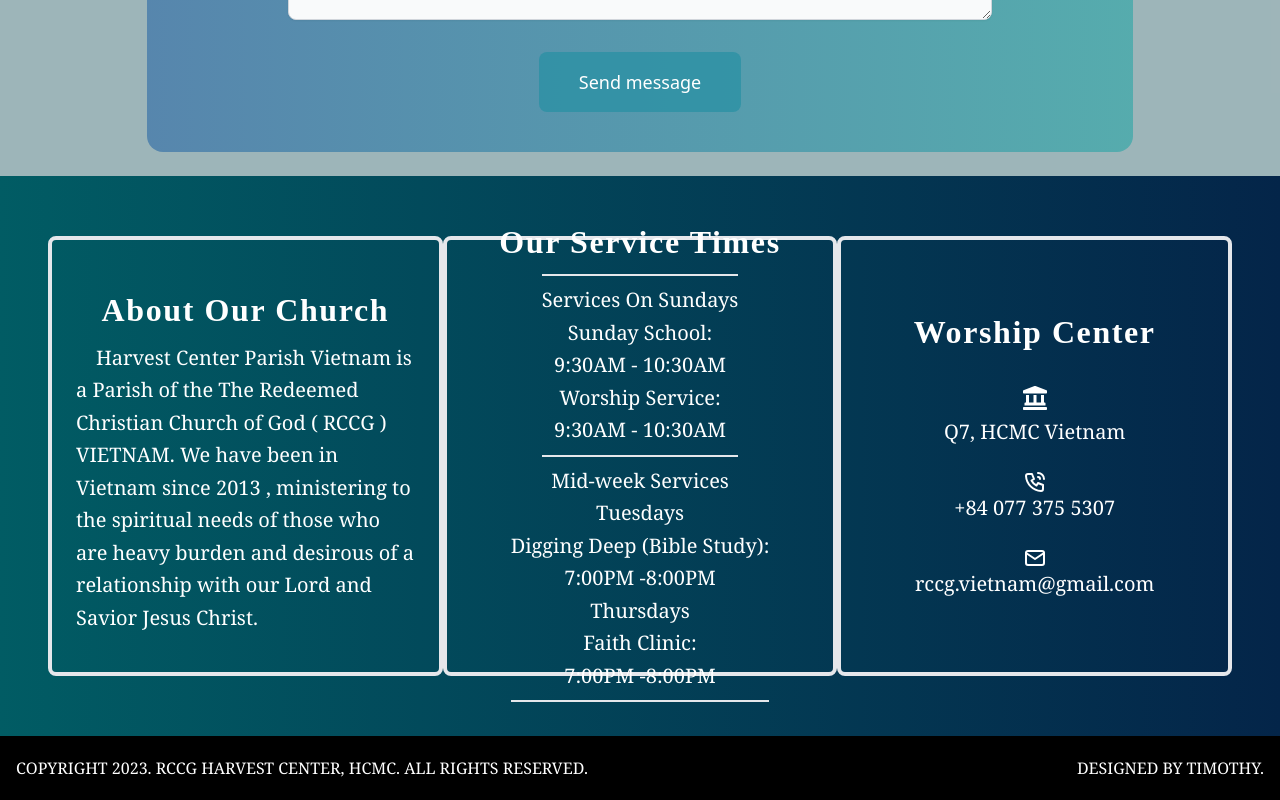
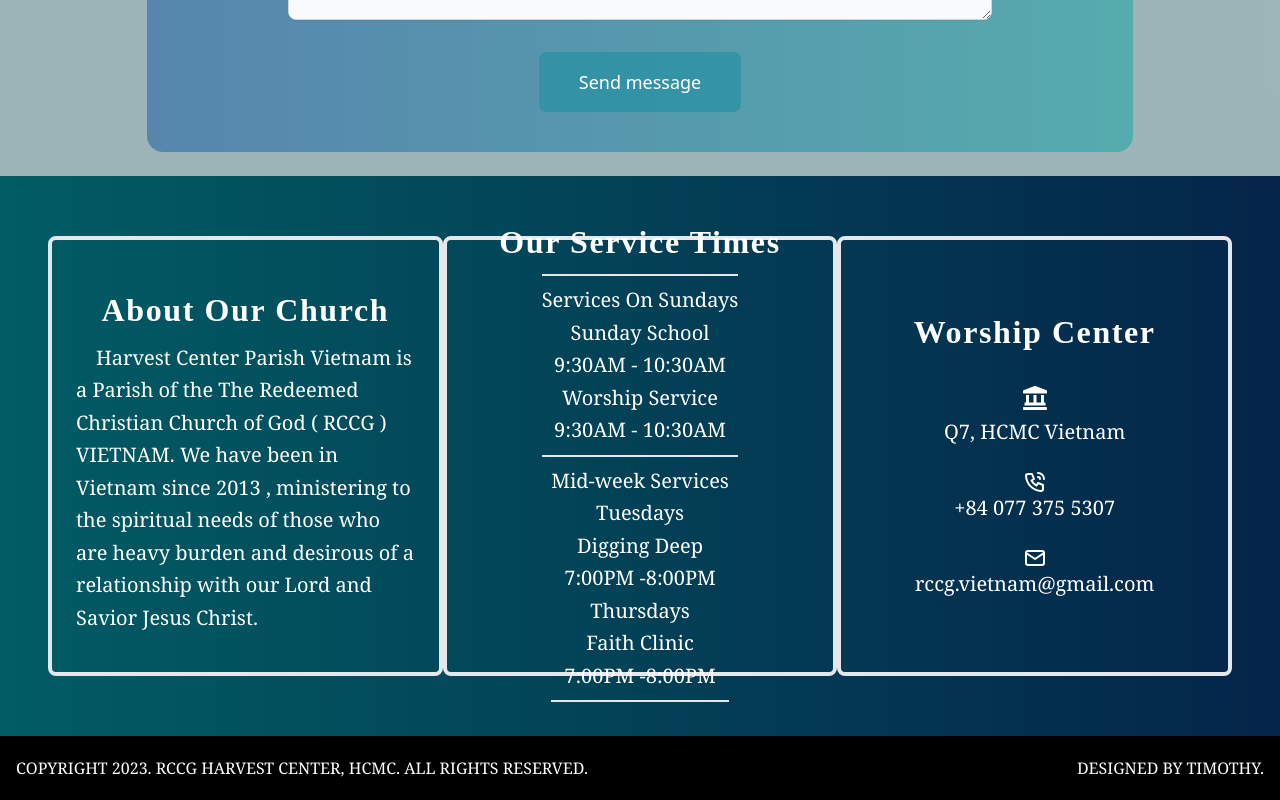
Before and after one commit to TimyBen/rccg-vietnam, a React (Create React App) app: page / in a window 1280 px wide. Shown: the part 1686-2486 px from the top of the page. Built offline with nearby package versions, Linux system fonts and the light colour scheme.

Commit message:
website fix

```diff
--- a/src/components/brief.js
+++ b/src/components/brief.js
@@ -11,20 +11,20 @@
       <div className="w-full">
         <div className="w-full min-h-[35rem] flex max-[420px]:flex-col max-lg:flex-col justify-between bg-gradient-to-r from-[#015c64] to-[#042549] items-center py-12 px-12 text-white ">
           <div className="w-[25rem] border-4 h-[55vh] p-6  hover:bg-[#1e4b55a9] ease-linear transform transition duration-500 rounded-lg flex justify-center items-center flex-col">
-            <h1 className="font-climate font-semibold text-[2rem] text-center leading-loose tracking-wider max-[420px]:text-xl">About Our Church</h1>
+            <h1 className="font-climate font-semibold text-[2rem] text-center leading-loose tracking-wider max-[420px]:text-2xl">About Our Church</h1>
             <p className="font-serif text-left indent-5 text-xl leading-relaxed max-[420px]:text-lg">Harvest Center Parish Vietnam is a Parish of the The Redeemed Christian Church of God ( RCCG ) VIETNAM. We have been in Vietnam since 2013 , ministering to the spiritual needs of those who are heavy burden and desirous of a relationship with our Lord and Savior Jesus Christ.</p>
           </div>
           <div className="w-[25rem] border-4 h-[55vh] p-6 hover:bg-[#1b3850c8] ease-linear transform  transition duration-500 rounded-lg flex justify-center items-center flex-col">
-            <h1 className="font-climate font-semibold text-[2rem] text-center leading-loose tracking-wider max-[420px]:text-xl">Our Service Times</h1>
+            <h1 className="font-climate font-semibold text-[2rem] text-center leading-loose tracking-wider max-[420px]:text-2xl">Our Service Times</h1>
             <p className="border-b-2 border-t-2 leading-relaxed flex flex-col font-serif text-xl py-2 max-[420px]:text-lg">
               <span>Services On Sundays</span>
-              <span> <h1>Sunday School: </h1>9:30AM - 10:30AM</span>
-              <span> <h1>Worship Service: </h1>9:30AM - 10:30AM</span>
+              <span> <h1>Sunday School</h1>9:30AM - 10:30AM</span>
+              <span> <h1>Worship Service</h1>9:30AM - 10:30AM</span>
             </p>
             <p className="border-b-2 leading-relaxed flex flex-col font-serif text-xl py-2 max-[420px]:text-lg">
               <span>Mid-week Services</span>
-              <span><h1>Tuesdays</h1>Digging Deep (Bible Study): <br /> 7:00PM -8:00PM</span>
-              <span><h1>Thursdays</h1>Faith Clinic: <br /> 7:00PM -8:00PM</span>
+              <span><h1>Tuesdays</h1>Digging Deep<br /> 7:00PM -8:00PM</span>
+              <span><h1>Thursdays</h1>Faith Clinic<br /> 7:00PM -8:00PM</span>
             </p>
           </div>
           <div className="w-[25rem] border-4 h-[55vh] p-6 hover:bg-[#1b3850c8] ease-linear transform transition duration-500 rounded-lg flex justify-center content-center pt-16 flex-col">
```
